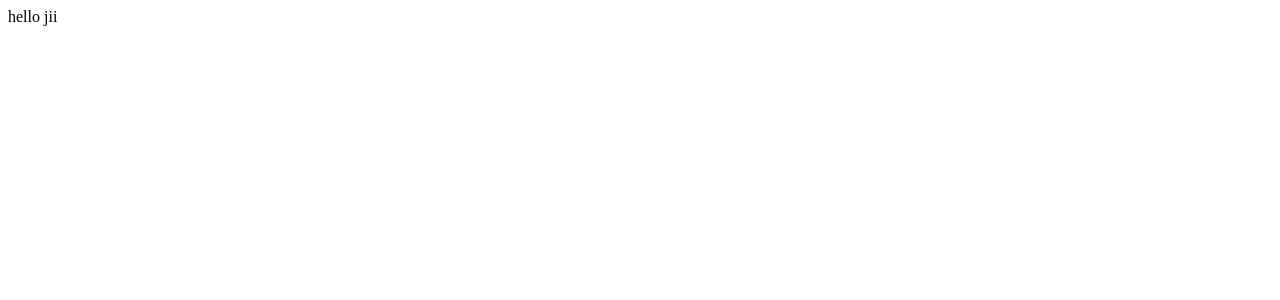
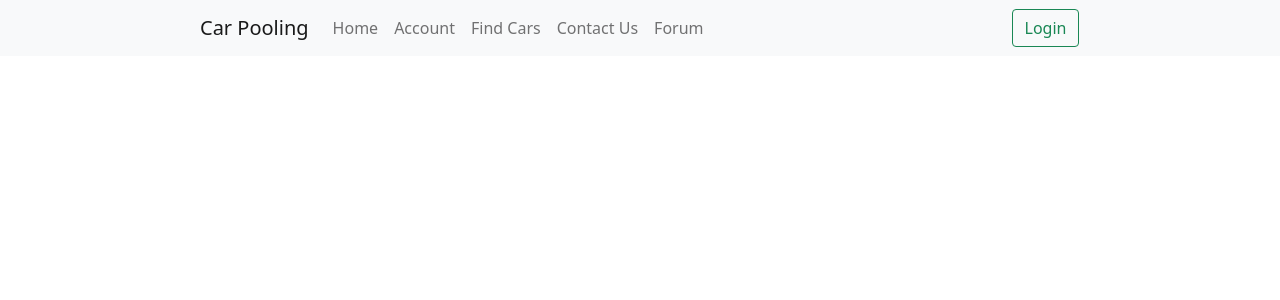
Before and after one commit to LaveenCarPooling/Laveen, a Django app: page / in a window 1280 px wide. Before the commit the part shown is almost empty. Shown: the top 300 px of the page. Run offline with Django 3.2, Linux system fonts and the light colour scheme.

Commit message:
navbar added

```diff
--- a/laveen/laveen/templates/navbar.html
+++ b/laveen/laveen/templates/navbar.html
@@ -1,3 +1,66 @@
-<div>
-    hello jii
-</div>
+<!DOCTYPE html>
+<html>
+<head>
+<link href="https://cdn.jsdelivr.net/npm/bootstrap@5.1.3/dist/css/bootstrap.min.css" rel="stylesheet" integrity="sha384-1BmE4kWBq78iYhFldvKuhfTAU6auU8tT94WrHftjDbrCEXSU1oBoqyl2QvZ6jIW3" crossorigin="anonymous">
+<title>Page Title</title>
+</head>
+<body>
+
+ <nav class="navbar navbar-expand-lg navbar-light bg-light" >
+        <a class="navbar-brand" href="index.html" style="margin-left: 200px;">Car Pooling</a>
+        <button class="navbar-toggler" type="button" data-toggle="collapse" data-target="#navbarSupportedContent" aria-controls="navbarSupportedContent" aria-expanded="false" aria-label="Toggle navigation">
+          <span class="navbar-toggler-icon"></span>
+        </button>
+
+        <div class="collapse navbar-collapse" id="navbarSupportedContent">
+          <ul class="navbar-nav mr-auto">
+            <li class="nav-item active">
+              <a class="nav-link" href="#"> <span class="sr-only">Home</span></a>
+
+
+            </li>
+
+            <li class="nav-item active">
+                <a class="nav-link" href="#"><span class="sr-only">Account</span></a>
+
+
+              </li>
+
+              <li class="nav-item active">
+                <a class="nav-link" href="#"><span class="sr-only">Find Cars </span></a>
+
+
+              </li>
+
+
+
+
+              <li class="nav-item active">
+                <a class="nav-link" href="#"><span class="sr-only">Contact Us</span></a>
+
+
+              </li>
+		<li class="nav-item active">
+                <a class="nav-link" href="#"><span class="sr-only">Forum</span></a>
+
+
+              </li>
+
+
+
+
+
+
+
+
+
+
+          </ul>
+          <form class="form-inline my-2 my-lg-0">
+
+            <button class="btn btn-outline-success my-2 my-sm-0" type="submit" style="margin-left: 300px;">Login</button>
+          </form>
+        </div>
+      </nav>
+</body>
+</html>
```
